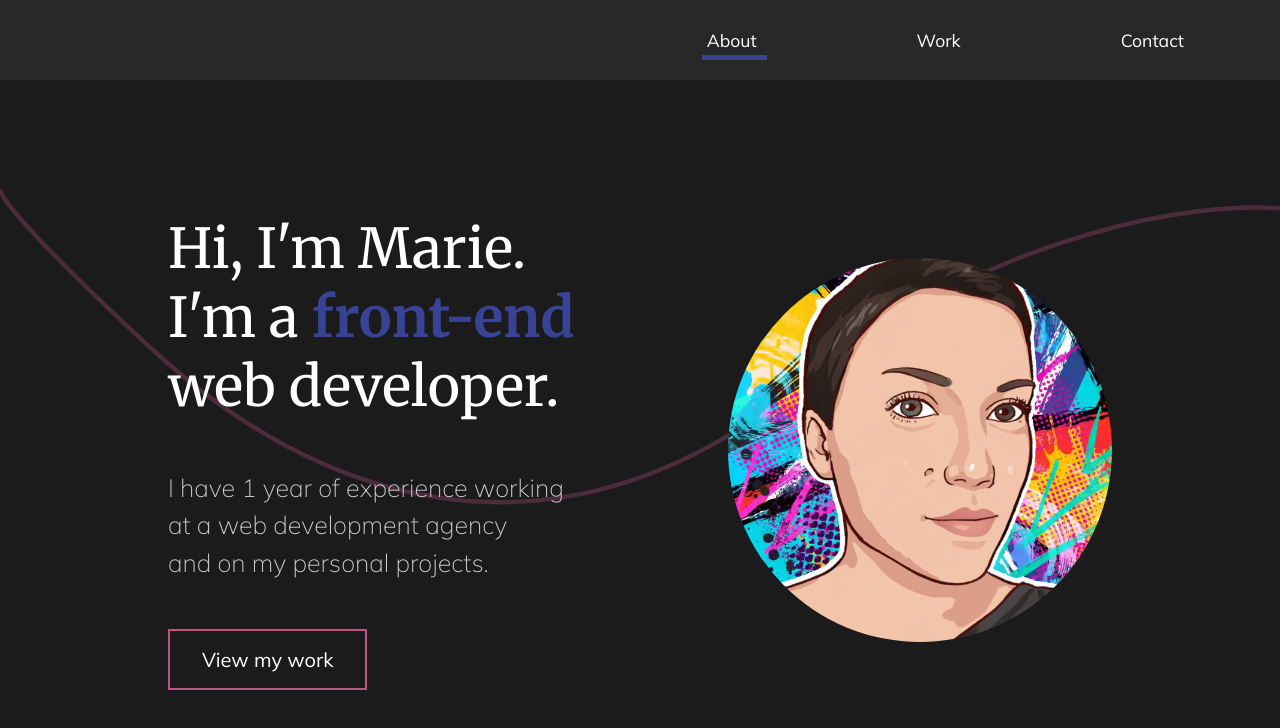
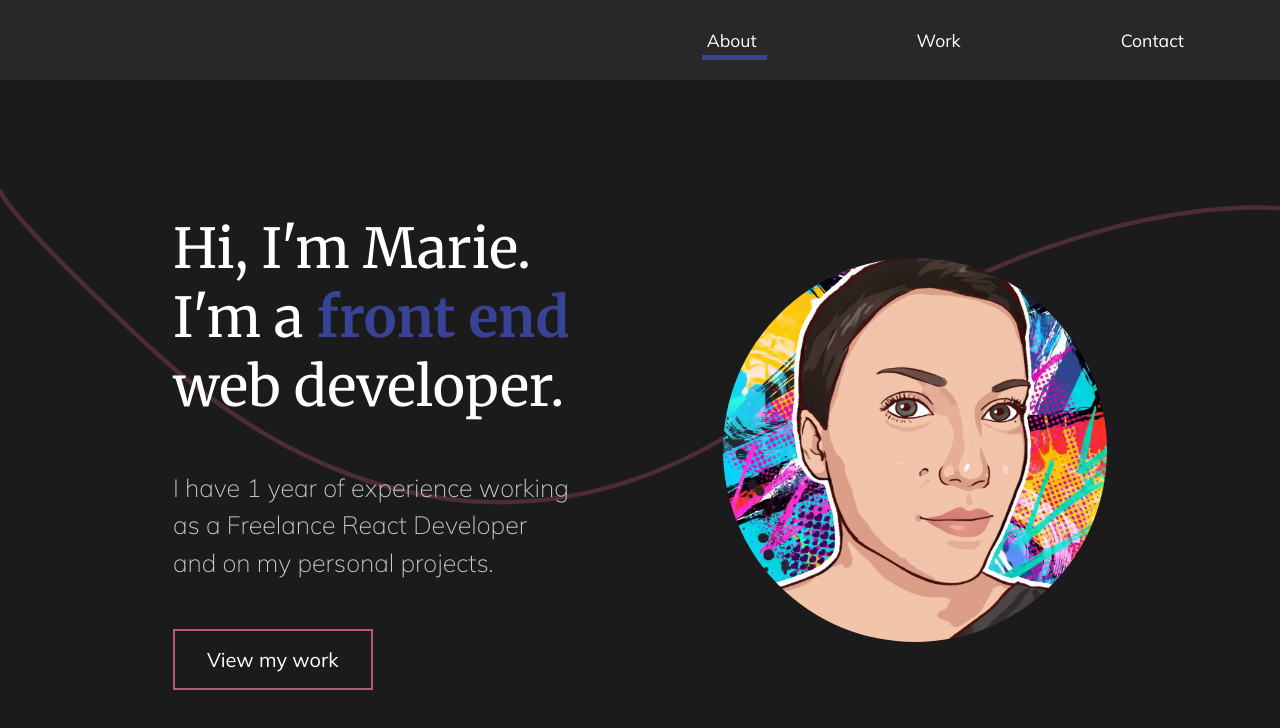
Before and after one commit to Marie20767/portfolio-site, a React (Create React App) app: page / in a window 1280 px wide. Shown: the top 728 px of the page. Built offline with nearby package versions, Linux system fonts and the light colour scheme.

Commit message:
Changed About description

```diff
--- a/src/pages/AboutSection.js
+++ b/src/pages/AboutSection.js
@@ -21,13 +21,13 @@ const AboutSection = () => {
           <Description>
             <HeaderContainer>
               <h1>Hi, I&apos;m Marie.</h1>
-              <h1>I&apos;m a<span>&nbsp;front-end</span></h1>
+              <h1>I&apos;m a<span>&nbsp;front end</span></h1>
               <h1>web developer.</h1>
             </HeaderContainer>
             <MobileAndTabletImage>
               <img src={avatar} alt="Avatar of Marie" />
             </MobileAndTabletImage>
-            <p>I have 1 year of experience working<br />at a web development agency <br /> and on my personal projects.</p>
+            <p>I have 1 year of experience working<br />as a Freelance React Developer <br /> and on my personal projects.</p>
             <Button>
               <Link to="/work">View my work</Link>
             </Button>
```
